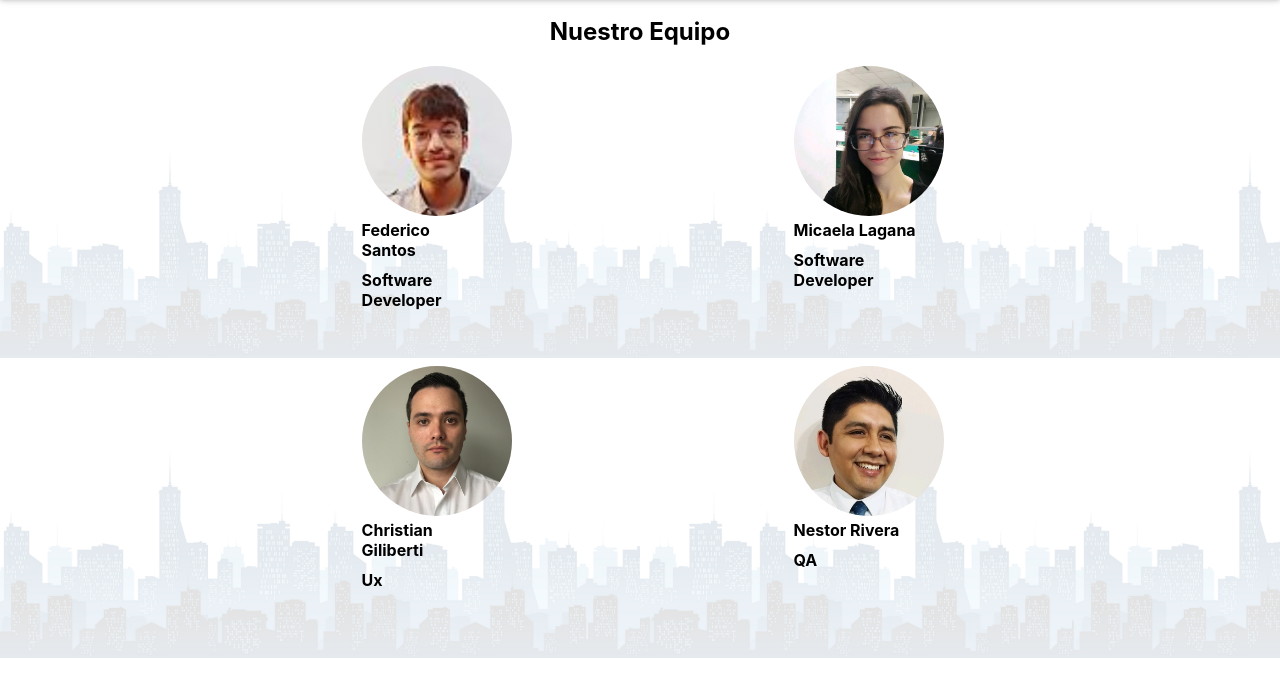
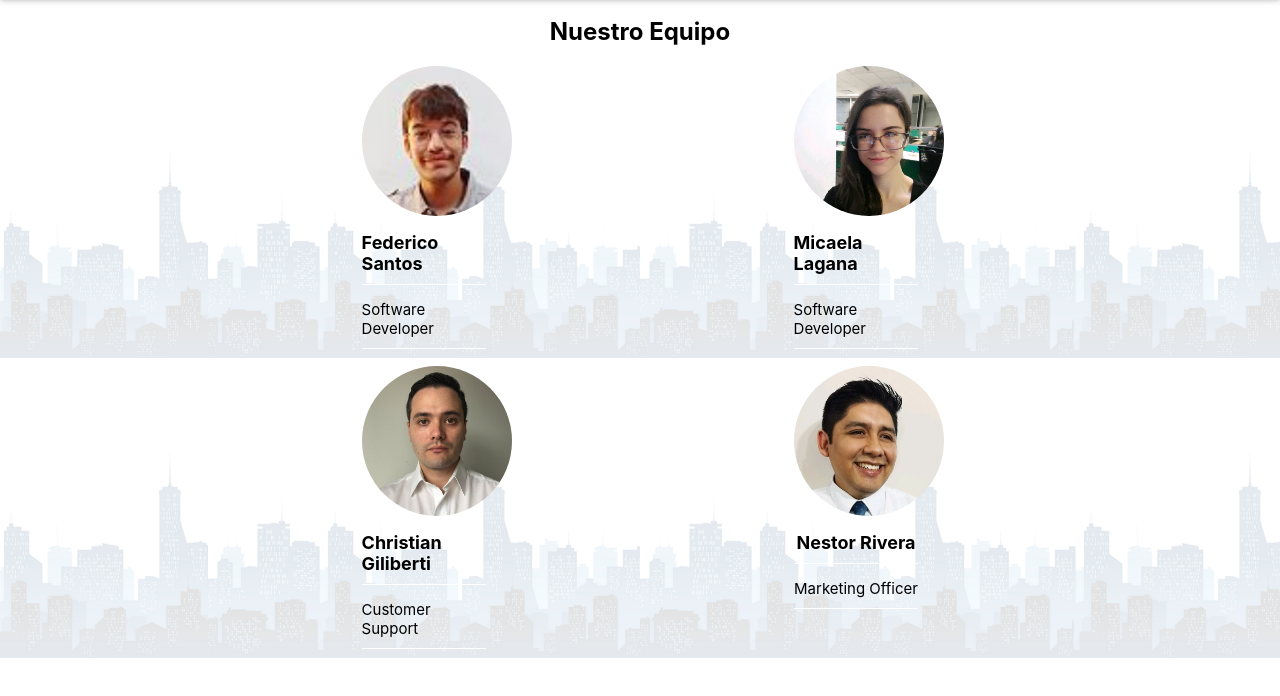
Before and after one commit to MicaelaLagana/Modelos, a React app in the folder hestia/: page /equipo in a window 1280 px wide. Shown: the part 78-774 px from the top of the page. Built offline with nearby package versions, Linux system fonts and the light colour scheme.

Commit message:
Correccion color y fuente de las card del team

```diff
--- a/hestia/src/index.css
+++ b/hestia/src/index.css
@@ -59,11 +59,23 @@ code {
 }
 
 .card h1 {
-  font-size: 25px;
+  display: flex;
+  justify-content: center;
+  font-size: 18px;
   border-bottom: 1px #fff solid;
   padding-bottom: 10px;
   margin-bottom: 10px;
 }
+
+.card p {
+  display: flex;
+  justify-content: center;
+  font-size: 15px;
+  border-bottom: 1px #fff solid;
+  padding-bottom: 10px;
+  margin-bottom: 10px;
+}
+
 
 .card img {
   width: 150px;
--- a/hestia/src/pages/team/team.js
+++ b/hestia/src/pages/team/team.js
@@ -25,19 +25,15 @@ export default function Team() {
                     <img className='teamimg' src={fede}/>
                   </div>
                   <li>
-                    <strong>Federico Santos</strong>
-                  </li>
-                  <li>
-                    <strong>Software Developer</strong>
+                    <h1>Federico Santos</h1>
+                    <p>Software Developer</p>
                   </li>
                 </div>
                 <div className='card-back'>
-                  <h1></h1>
-                  <ul>
+                  <h1>Software Developer</h1>
                     <li>
-                      <strong>En Hestia sistemas hago de todo</strong>
+                      <p>En Hestia sistemas hago de todo</p>
                     </li>
-                  </ul>
                 </div>
               </div>
             </div>
@@ -50,19 +46,15 @@ export default function Team() {
                     <img className='teamimg' src={mica}/>
                   </div>
                   <li>
-                    <strong>Micaela Lagana</strong>
-                  </li>
-                  <li>
-                    <strong>Software Developer</strong>
+                    <h1>Micaela Lagana</h1>
+                    <p>Software Developer</p>
                   </li>
                 </div>
                 <div className='card-back'>
-                  <h1></h1>
-                  <ul>
+                  <h1>Software Developer</h1>
                     <li>
-                      <strong>En Hestia sistemas hago de todo</strong>
+                      <p>En Hestia sistemas hago de todo</p>
                     </li>
-                  </ul>
                 </div>
               </div>
             </div>
@@ -77,19 +69,15 @@ export default function Team() {
                     <img className='teamimg' src={chris}/>
                   </div>
                   <li>
-                    <strong>Christian Giliberti</strong>
-                  </li>
-                  <li>
-                    <strong>Ux</strong>
+                    <h1>Christian Giliberti</h1>
+                    <p>Customer Support</p>
                   </li>
                 </div>
                 <div className='card-back'>
-                  <h1></h1>
-                  <ul>
+                  <h1>Customer Support</h1>
                     <li>
-                      <strong>En Hestia sistemas hago de todo</strong>
+                      <p>En Hestia sistemas hago de todo</p>
                     </li>
-                  </ul>
                 </div>
               </div>
             </div>
@@ -102,19 +90,15 @@ export default function Team() {
                     <img className='teamimg' src={nes}/>
                   </div>
                   <li>
-                    <strong>Nestor Rivera</strong>
-                  </li>
-                  <li>
-                    <strong>QA</strong>
+                    <h1>Nestor Rivera</h1>
+                    <p>Marketing Officer</p>
                   </li>
                 </div>
                 <div className='card-back'>
-                  <h1></h1>
-                  <ul>
+                  <h1>Marketing Officer</h1>
                     <li>
-                      <strong>En Hestia sistemas hago de todo</strong>
+                      <p>En Hestia sistemas hago de todo</p>
                     </li>
-                  </ul>
                 </div>
               </div>
             </div>
```
